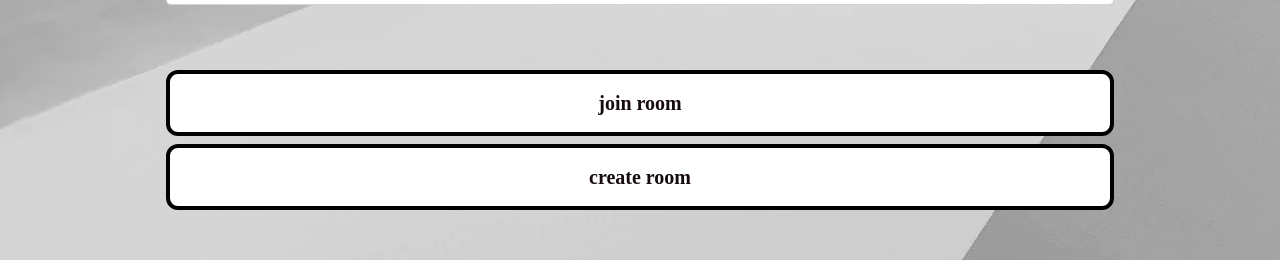
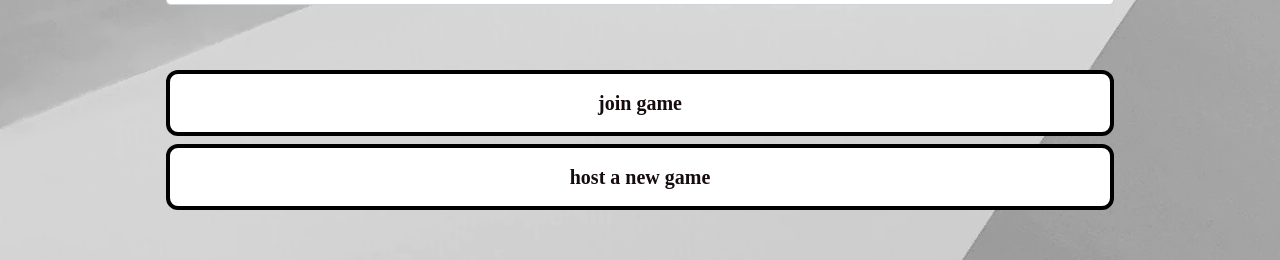
Before and after one commit to princethepatel/corporation, an Angular app in the folder frontend/: page / in a window 1280 px wide. Shown: the part 463-723 px from the top of the page. Built offline with nearby package versions, Linux system fonts and the light colour scheme; no server answers.

Commit message:
update text

```diff
--- a/frontend/src/app/components/create-room/create-room.component.html
+++ b/frontend/src/app/components/create-room/create-room.component.html
@@ -40,12 +40,12 @@
                             <br />
 
                             <button type="submit" class="btn-flat btn-large" style="width: 100%">
-                                create room
+                                host a new game
                             </button>
 
                             <button type="button" class="btn-flat btn-large" (click)="goToJoinRoom()"
                                 style="width: 100%">
-                                jump in
+                                join game
                             </button>
                         </form>
                     </div>
--- a/frontend/src/app/components/join-room/join-room.component.html
+++ b/frontend/src/app/components/join-room/join-room.component.html
@@ -37,9 +37,9 @@
                             <input type="text" name="text" class="form-control" id="text" [(ngModel)]="registerObject.roomId" placeholder="enter room id" required>
                         </div>
                         <br>
-                        <button type="submit" class="btn-flat btn-large titel-text" style="width: 100%;">join room</button>
+                        <button type="submit" class="btn-flat btn-large titel-text" style="width: 100%;">join game</button>
 
-                        <button type="button" class="btn-flat btn-large mt-2" (click)="goToCreatingRoom()" style="width: 100%;">create room</button>
+                        <button type="button" class="btn-flat btn-large mt-2" (click)="goToCreatingRoom()" style="width: 100%;">host a new game</button>
 
                     </form>
                 </div>
--- a/frontend/src/index.html
+++ b/frontend/src/index.html
@@ -2,7 +2,7 @@
 <html lang="en">
 <head>
   <meta charset="utf-8">
-  <title>Frontend</title>
+  <title>Corporation</title>
   <base href="/">
   <meta name="viewport" content="width=device-width, initial-scale=1">
   <link rel="stylesheet" href="./styles.css">
```
Also changed, not shown: 1 other file (tests, documents, lock files or other folders).
